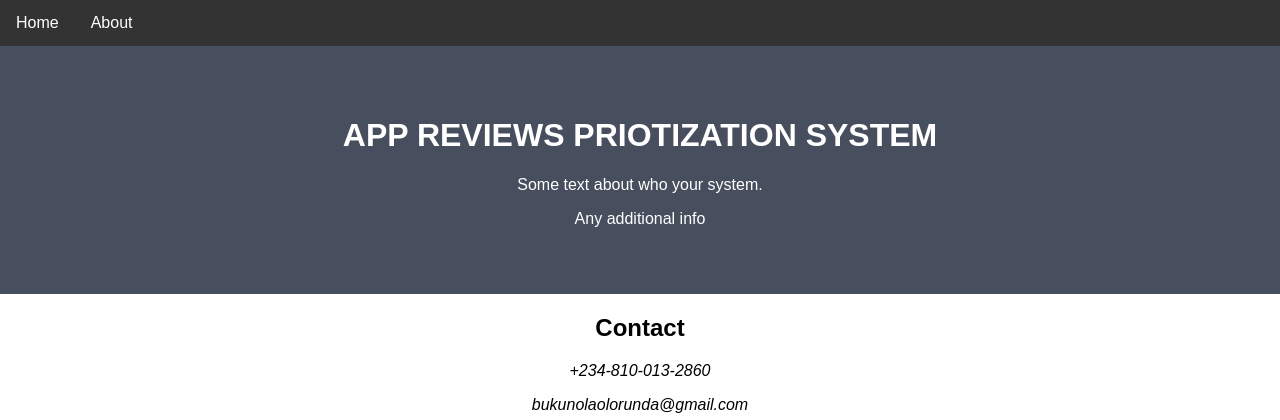
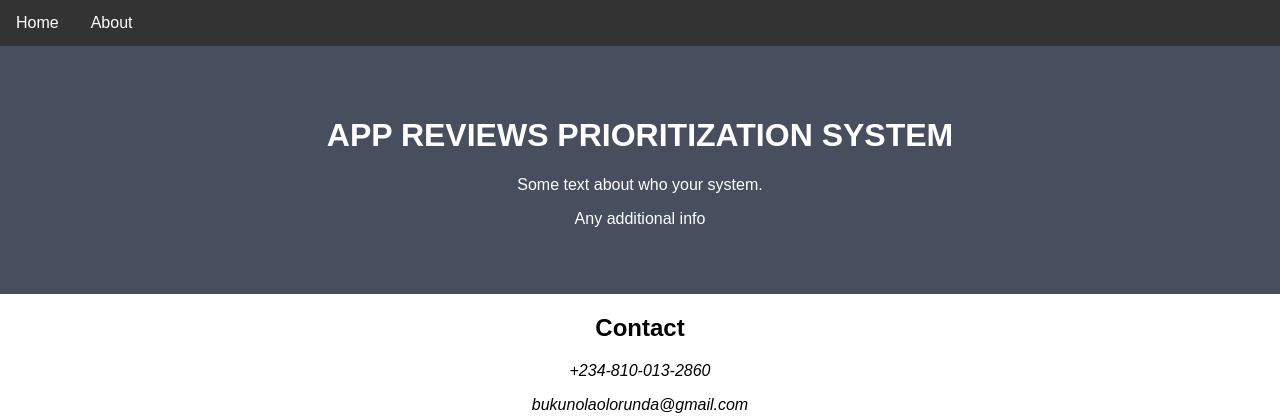
Before and after one commit to nuel01/app_priority, a Flask app: page /about in a window 1280 px wide. Shown: the top 420 px of the page. Run offline with Flask 2, Linux system fonts and the light colour scheme.

Commit message:
Update about.html

```diff
--- a/templates/about.html
+++ b/templates/about.html
@@ -108,7 +108,7 @@ ul {
       <li><a href="{{ url_for('about')}}">About</a></li>
     </ul>
 <div class="about-section">
-  <h1>APP REVIEWS PRIOTIZATION SYSTEM</h1>
+  <h1>APP REVIEWS PRIORITIZATION SYSTEM</h1>
   <p>Some text about who your system.</p>
   <p>Any additional info</p>
 
```
